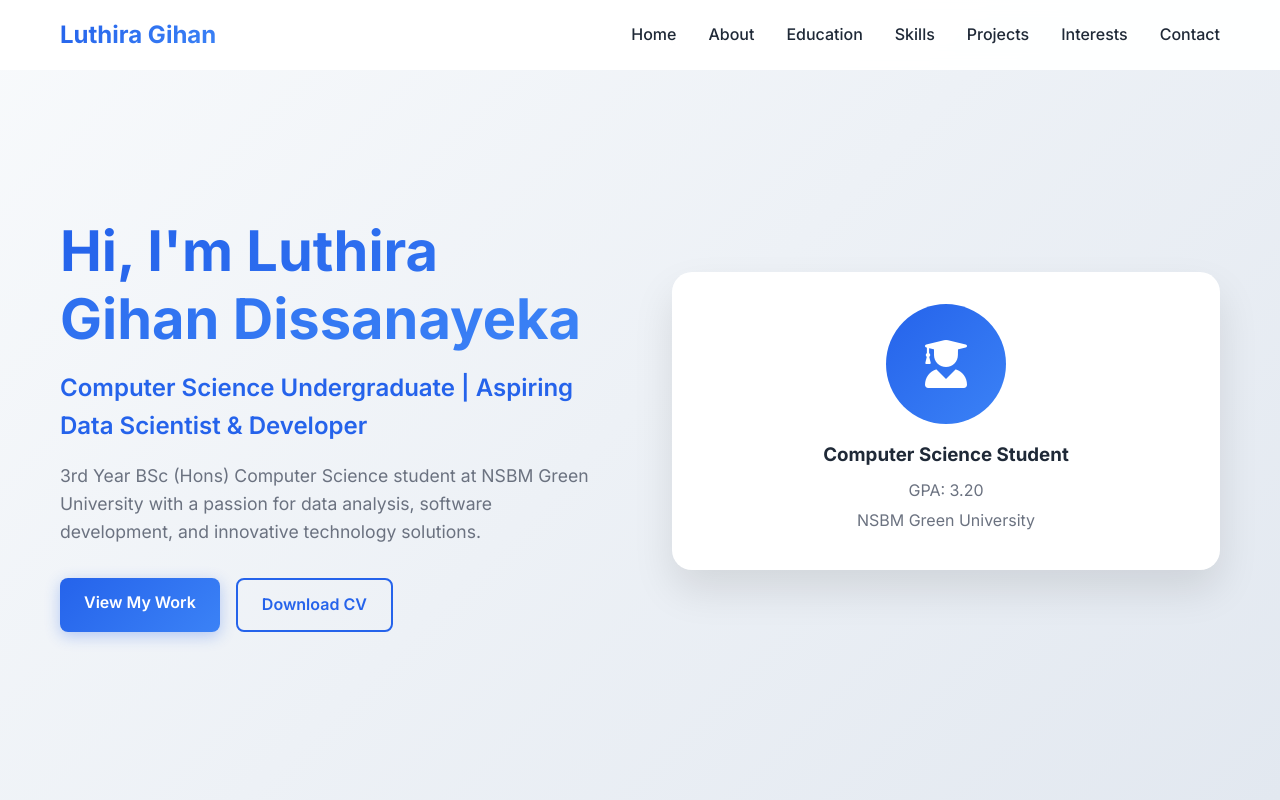
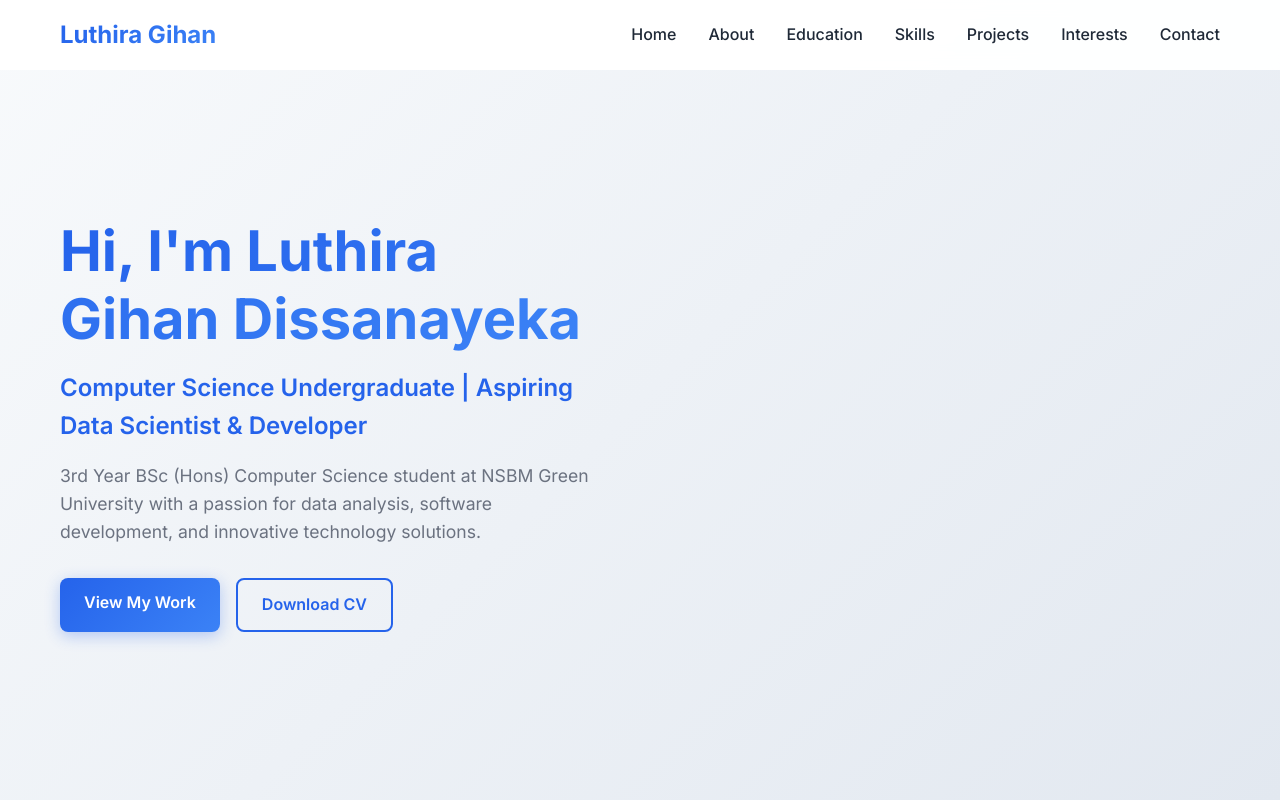
Before and after one commit to lula124/Luthira-Dissanayeka-Portfolio, a plain HTML site: page index.html in a window 1280 px wide. Shown: the top 800 px of the page. Drawn offline with Linux system fonts and the light colour scheme.

Commit message:
Update index.html

```diff
--- a/index.html
+++ b/index.html
@@ -49,18 +49,7 @@
                     <a href="Luthira_Dissanayeka.pdf" class="btn btn-secondary">Download CV</a>
                 </div>
             </div>
-            <div class="hero-image">
-                <div class="profile-card">
-                    <div class="profile-img">
-                        <i class="fas fa-user-graduate"></i>
-                    </div>
-                    <div class="profile-info">
-                        <h3>Computer Science Student</h3>
-                        <p>GPA: 3.20</p>
-                        <p>NSBM Green University</p>
-                    </div>
-                </div>
-            </div>
+
         </div>
     </section>
 
```
